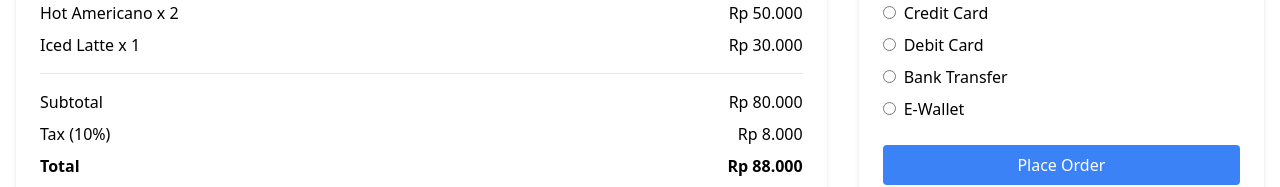
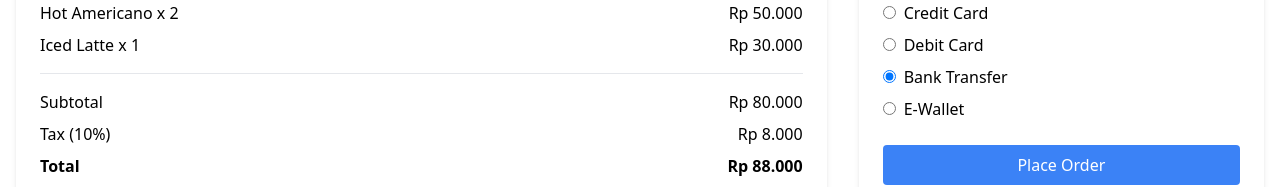
Before and after one commit to dzakwanpxr/nextjs-jco-coffee, a Next.js app: page /checkout in a window 1280 px wide. Shown: the part 259-446 px from the top of the page. Built offline with nearby package versions, Linux system fonts and the light colour scheme.

Commit message:
feat: Add defaultChecked prop to payment method radio button

```diff
--- a/src/pages/checkout.tsx
+++ b/src/pages/checkout.tsx
@@ -85,6 +85,7 @@ export default function CheckoutPage() {
                     id={method}
                     name="paymentMethod"
                     className="mr-2"
+                    defaultChecked={index === 2}
                   />
                   <label htmlFor={method}>{method}</label>
                 </div>
```
